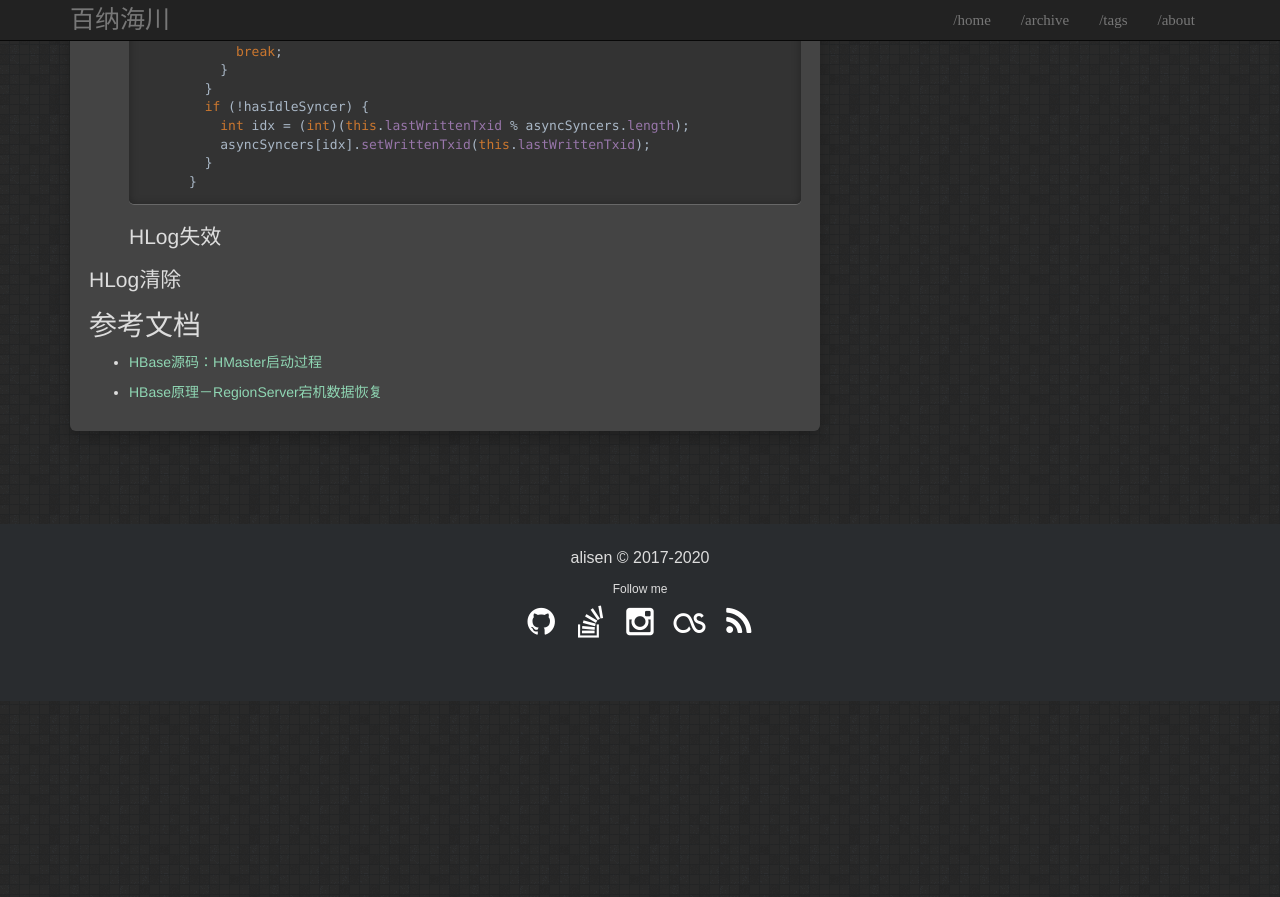
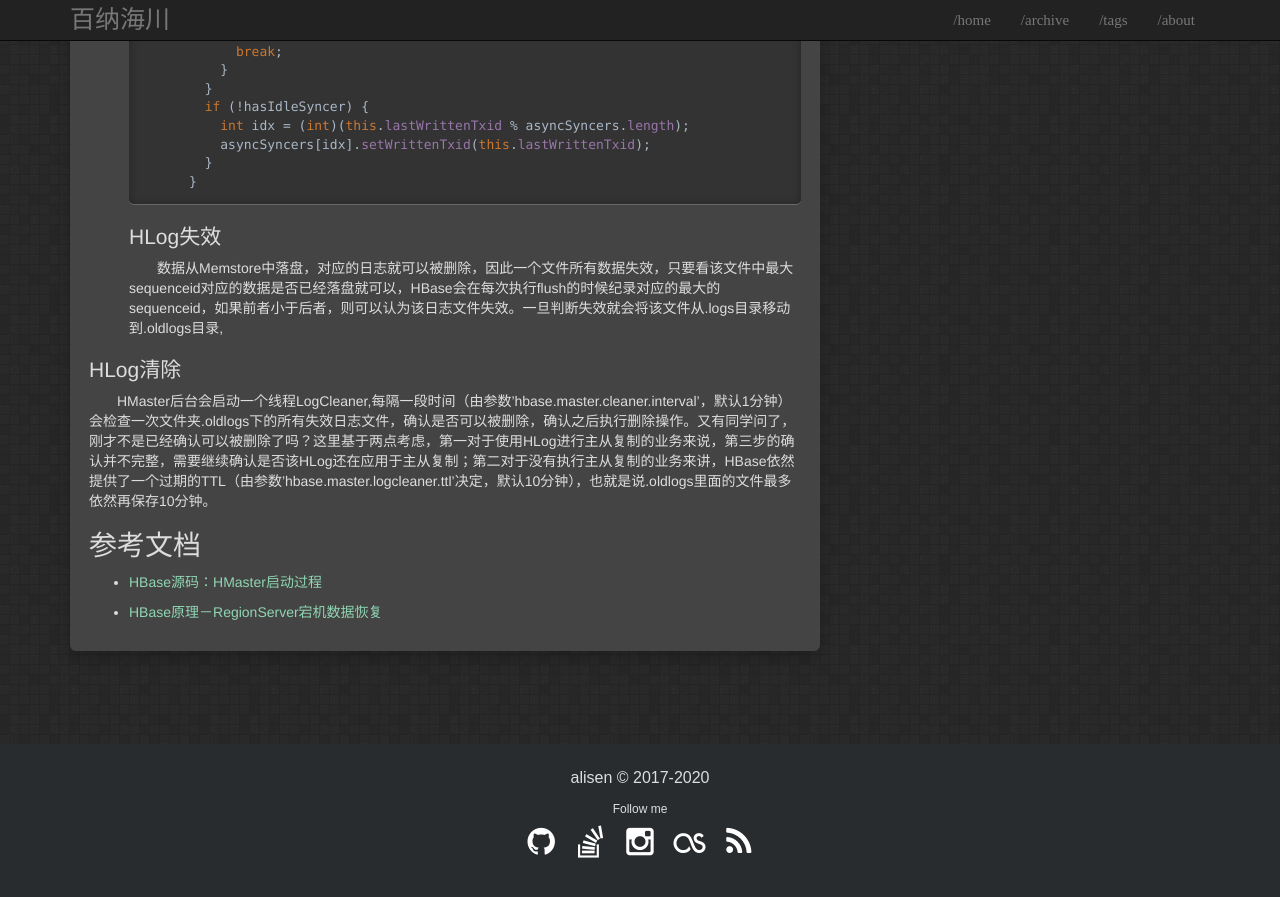
Before and after one commit to igithu/summary, a Jekyll site: the page built from _posts/2018-04-14-hbase-rs-crash.md, in a window 1280 px wide and 900 px high, scrolled down 7226 px. Shown: the top 897 px of the window. Built offline with Jekyll 4.4.1, drawn with Linux system fonts in a browser that asks for light colours; before the commit the page ends 7927 px from its top, so only the background shows below that; some of the changed text lies outside the part shown.

Commit message:
Update 2018-04-14-hbase-rs-crash.md

````diff
--- a/_posts/2018-04-14-hbase-rs-crash.md
+++ b/_posts/2018-04-14-hbase-rs-crash.md
@@ -1,6 +1,6 @@
 ---
 layout: post
-title: "HBase RegionServer宕机恢复总结"
+title: "HBase RegionServer宕机恢复的前世今生"
 date: 2018-04-14
 tags: hbase
 ---
@@ -342,10 +342,11 @@ tags: hbase
         }
  ```
 ## HLog失效
-
+&emsp;&emsp;数据从Memstore中落盘，对应的日志就可以被删除，因此一个文件所有数据失效，只要看该文件中最大sequenceid对应的数据是否已经落盘就可以，HBase会在每次执行flush的时候纪录对应的最大的sequenceid，如果前者小于后者，则可以认为该日志文件失效。一旦判断失效就会将该文件从.logs目录移动到.oldlogs目录,
 
 
 ## HLog清除
+&emsp;&emsp;HMaster后台会启动一个线程LogCleaner,每隔一段时间（由参数’hbase.master.cleaner.interval’，默认1分钟）会检查一次文件夹.oldlogs下的所有失效日志文件，确认是否可以被删除，确认之后执行删除操作。又有同学问了，刚才不是已经确认可以被删除了吗？这里基于两点考虑，第一对于使用HLog进行主从复制的业务来说，第三步的确认并不完整，需要继续确认是否该HLog还在应用于主从复制；第二对于没有执行主从复制的业务来讲，HBase依然提供了一个过期的TTL（由参数’hbase.master.logcleaner.ttl’决定，默认10分钟），也就是说.oldlogs里面的文件最多依然再保存10分钟。
 
 
 # 参考文档
````
